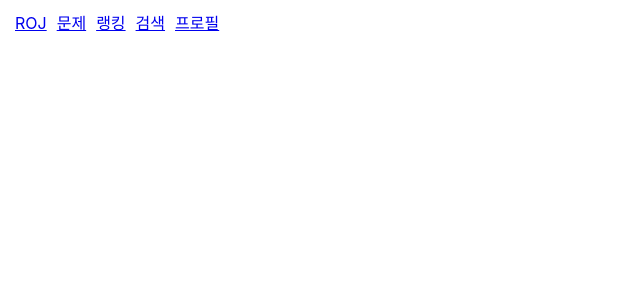
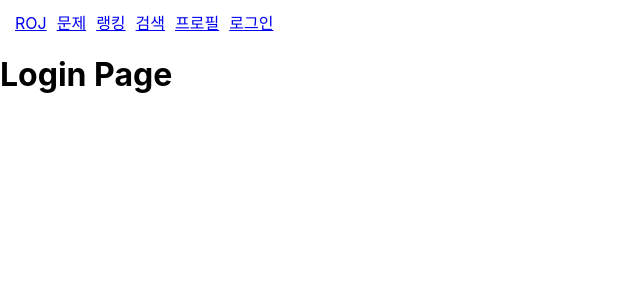
Before and after one commit to ccmuk58/2023_2_Script, a React (Create React App) app in the folder react-online-judge/: page /Login in a window 1280 px wide. Before the commit this address had no page. Shown: the top 300 px of the page, without its empty margins (0-640 px from the left). Built offline with nearby package versions, Linux system fonts and the light colour scheme.

Commit message:
Add: Login Page

```diff
--- a/react-online-judge/src/App.js
+++ b/react-online-judge/src/App.js
@@ -6,6 +6,7 @@ import Problem from "./components/Problem";
 import Ranking from "./components/Ranking";
 import Search from "./components/Search";
 import Profile from "./components/Profile";
+import Login from "./components/Login";
 
 const AppRouter = () => {
 	return (
@@ -17,6 +18,7 @@ const AppRouter = () => {
 				<Route path="/ranking" element={<Ranking />} />
 				<Route path="/search" element={<Search />} />
 				<Route path="/profile" element={<Profile />} />
+				<Route path="/Login" element={<Login />} />
 			</Routes>
 		</>
 
--- /dev/null
+++ b/react-online-judge/src/components/Login.js
@@ -0,0 +1,10 @@
+const Login = () => {
+
+	return (
+		<>
+			<h1>Login Page</h1>
+
+		</>
+	)
+}
+export default Login;
--- a/react-online-judge/src/components/NavBar.js
+++ b/react-online-judge/src/components/NavBar.js
@@ -10,6 +10,7 @@ const NavBar = () => {
         <NavLink to='/ranking' style={{padding: 5}}>랭킹</NavLink>
         <NavLink to='/search' style={{padding: 5}}>검색</NavLink>
         <NavLink to='/profile' style={{padding: 5}}>프로필</NavLink>
+        <NavLink to='/Login' style={{padding: 5}}>로그인</NavLink>
       </nav>
     </div>
   );
```
